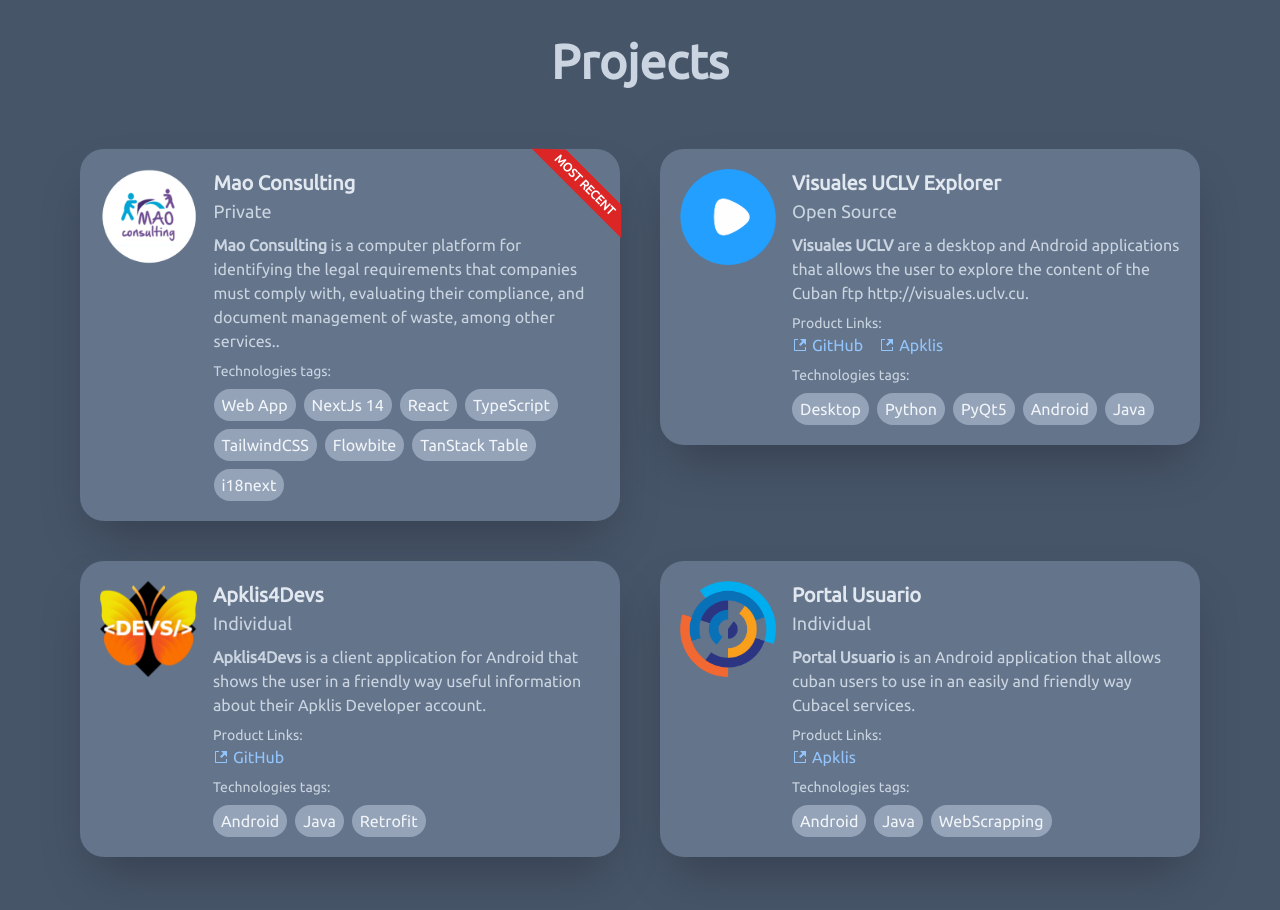
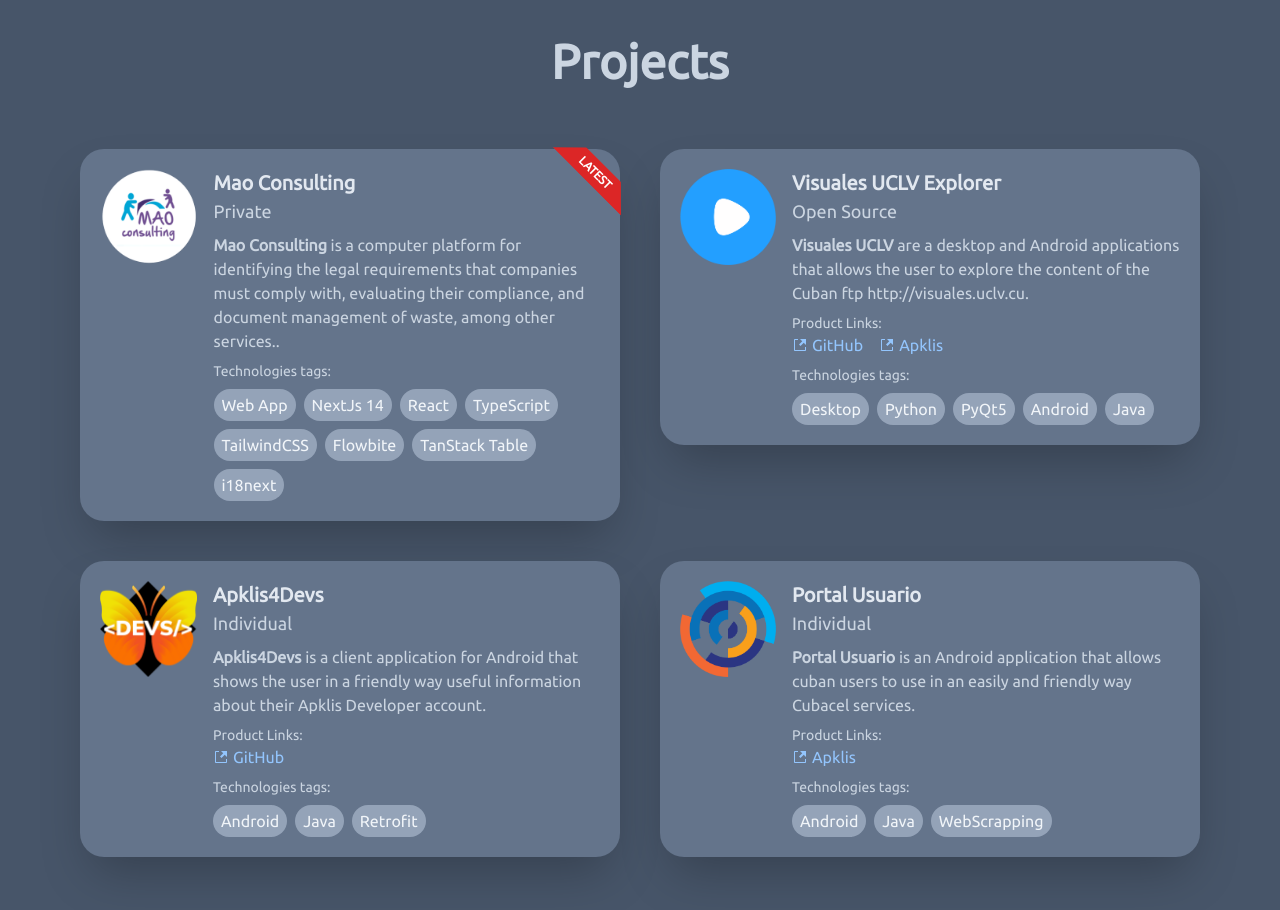
Before and after one commit to JalexCode/JalexCode.github.io, a React (Vite) app: page / in a window 1280 px wide. Shown: the part 1960-2870 px from the top of the page. Built offline with nearby package versions, Linux system fonts and the light colour scheme.

Commit message:
chore: Se cambia texto Most recent por Latest

```diff
--- a/src/components/ProjectCard.tsx
+++ b/src/components/ProjectCard.tsx
@@ -11,12 +11,12 @@
 const ProjectCard = ({ project, idx }: ProjectCardProps) => {
     return (
         <div className='relative z-1 project-card sssm:justify-center ssm:justify-center sssm:items-center ssm:items-center lg:justify-around flex sssm:flex-col ssm:flex-col lg:flex-row p-5 hover-trigger transition-all hover:scale-105 shadow-2xl hover:shadow-black'>
-            {/* Cinta roja "Most recent" */}
+            {/* Cinta roja "Latest" */}
             <div className="absolute top-0 right-0">
                 {idx === 0 &&
-                    <div className="bg-red-600 text-white text-xs font-bold uppercase px-2 py-1 transform rotate-45 translate-x-7 translate-y-6 w-full"
-                        style={{ clipPath: 'polygon(20% 0, 81% 0, 100% 100%, 0 100%)' }}>
-                        <span className='m-4'>Most recent</span>
+                    <div className="bg-red-600 text-white text-xs font-bold uppercase px-2 py-1 transform rotate-45 translate-x-6 translate-y-3 w-full"
+                        style={{ clipPath: 'polygon(25% 0, 75% 0, 100% 100%, 0 100%)' }}>
+                        <span className='m-5'>Latest</span>
                     </div>
                 }
 
```
